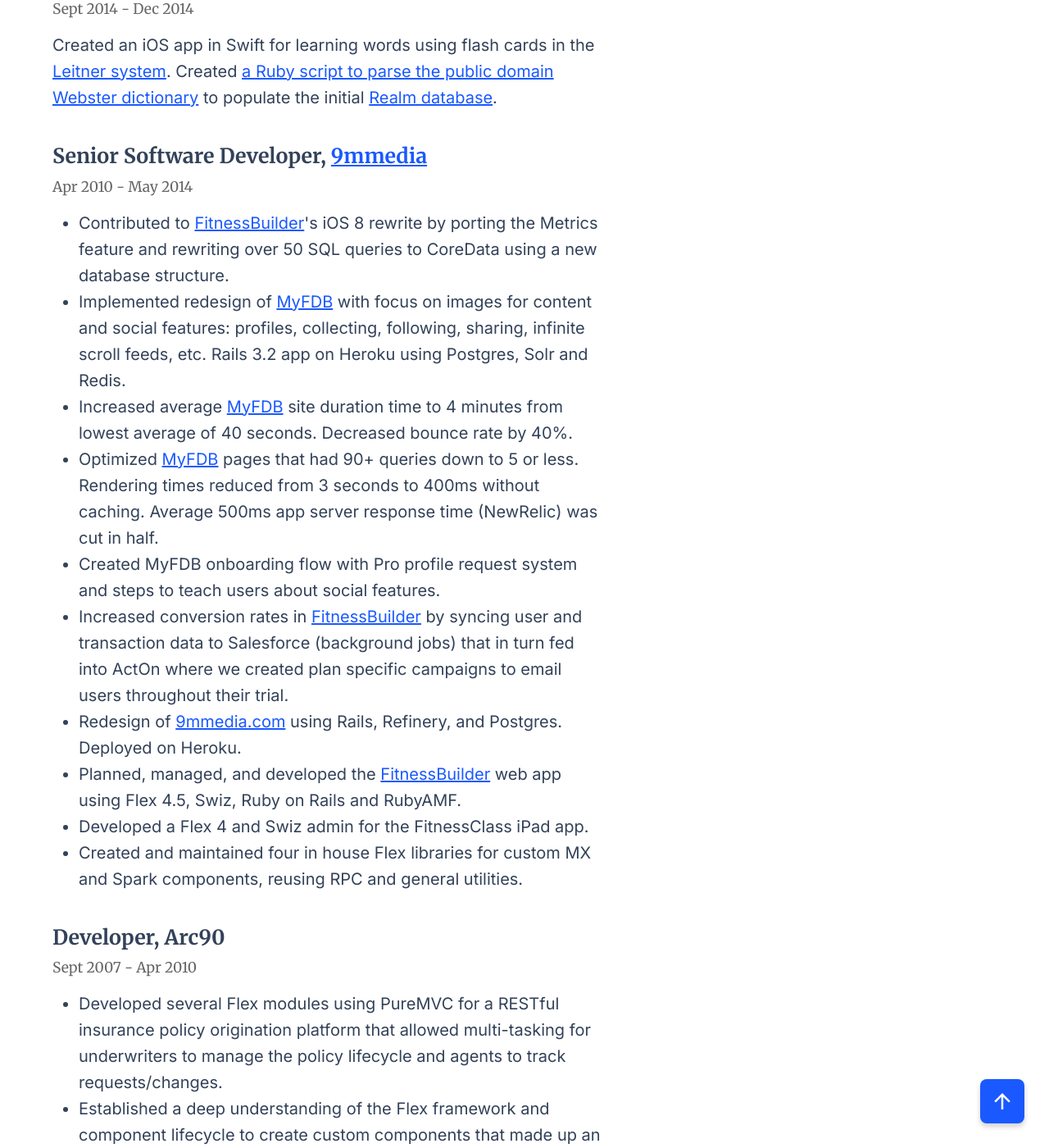
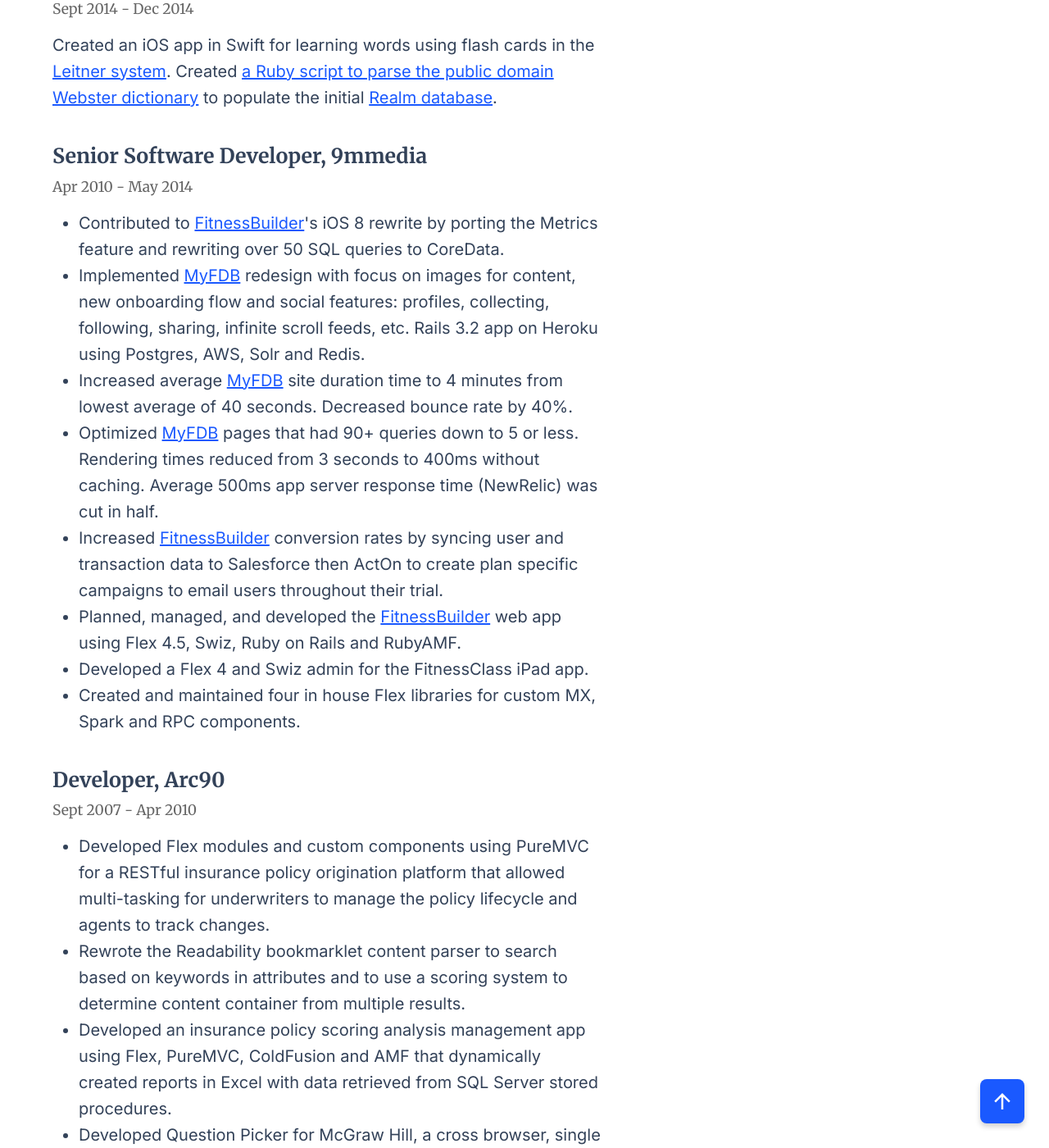
Before and after one commit to javierjulio/javierjulio.github.io, a Jekyll site: the page built from resume.html, in a window 1280 px wide and 1400 px high, scrolled down 873 px. Shown: the whole window at 82% size. Built offline with Jekyll 4.4.1, drawn with Linux system fonts in a browser that asks for light colours; some of the changed text lies outside the part shown.

Commit message:
Minor text updates
Also removes 9mmedia.com link since the site/company isn't up anymore.

```diff
--- a/resume.html
+++ b/resume.html
@@ -22,31 +22,26 @@ permalink: /resume/
 
 <h3 class="job-title">Contract, WordLab (<a href="https://www.jackpocket.com/">Jackpocket</a>)</h3>
 <p class="job-date">Sept 2014 - Dec 2014</p>
-
 <p>Created an iOS app in Swift for learning words using flash cards in the <a href="https://en.wikipedia.org/wiki/Leitner_system">Leitner system</a>. Created <a href="https://github.com/javierjulio/dictionary">a Ruby script to parse the public domain Webster dictionary</a> to populate the initial <a href="https://realm.io">Realm database</a>.
 
-<h3 class="job-title">Senior Software Developer, <a href="http://www.9mmedia.com">9mmedia</a></h3>
+<h3 class="job-title">Senior Software Developer, 9mmedia</h3>
 <p class="job-date">Apr 2010 - May 2014</p>
 <ul>
-  <li>Contributed to <a href="https://www.pumpone.com/fitnessbuilder">FitnessBuilder</a>'s iOS 8 rewrite by porting the Metrics feature and rewriting over 50 SQL queries to CoreData using a new database structure.</li>
-  <li>Implemented redesign of <a href="https://www.linkedin.com/company/my-fashion-database-inc./about/">MyFDB</a> with focus on images for content and social features: profiles, collecting, following, sharing, infinite scroll feeds, etc. Rails 3.2 app on Heroku using Postgres, Solr and Redis.</li>
+  <li>Contributed to <a href="https://www.pumpone.com/fitnessbuilder">FitnessBuilder</a>'s iOS 8 rewrite by porting the Metrics feature and rewriting over 50 SQL queries to CoreData.</li>
+  <li>Implemented <a href="https://www.linkedin.com/company/my-fashion-database-inc./about/">MyFDB</a> redesign with focus on images for content, new onboarding flow and social features: profiles, collecting, following, sharing, infinite scroll feeds, etc. Rails 3.2 app on Heroku using Postgres, AWS, Solr and Redis.</li>
   <li>Increased average <a href="https://www.linkedin.com/company/my-fashion-database-inc./about/">MyFDB</a> site duration time to 4 minutes from lowest average of 40 seconds. Decreased bounce rate by 40%.</li>
   <li>Optimized <a href="https://www.linkedin.com/company/my-fashion-database-inc./about/">MyFDB</a> pages that had 90+ queries down to 5 or less. Rendering times reduced from 3 seconds to 400ms without caching. Average 500ms app server response time (NewRelic) was cut in half.</li>
-  <li>Created MyFDB onboarding flow with Pro profile request system and steps to teach users about social features.</li>
-  <li>Increased conversion rates in <a href="https://www.pumpone.com/fitnessbuilder">FitnessBuilder</a> by syncing user and transaction data to Salesforce (background jobs) that in turn fed into ActOn where we created plan specific campaigns to email users throughout their trial.</li>
-  <li>Redesign of <a href="http://www.9mmedia.com">9mmedia.com</a> using Rails, Refinery, and Postgres. Deployed on Heroku.</li>
+  <li>Increased <a href="https://www.pumpone.com/fitnessbuilder">FitnessBuilder</a> conversion rates by syncing user and transaction data to Salesforce then ActOn to create plan specific campaigns to email users throughout their trial.</li>
 	<li>Planned, managed, and developed the <a href="https://www.pumpone.com/fitnessbuilder">FitnessBuilder</a> web app using Flex 4.5, Swiz, Ruby on Rails and RubyAMF.</li>
 	<li>Developed a Flex 4 and Swiz admin for the FitnessClass iPad app.</li>
-	<li>Created and maintained four in house Flex libraries for custom MX and Spark components, reusing RPC and general utilities.</li>
+	<li>Created and maintained four in house Flex libraries for custom MX, Spark and RPC components.</li>
 </ul>
 
 <h3 class="job-title">Developer, Arc90</h3>
 <p class="job-date">Sept 2007 - Apr 2010</p>
 <ul>
-	<li>Developed several Flex modules using PureMVC for a RESTful insurance policy origination platform that allowed multi-tasking for underwriters to manage the policy lifecycle and agents to track requests/changes.</li>
-	<li>Established a deep understanding of the Flex framework and component lifecycle to create custom components that made up an in house library.</li>
+	<li>Developed Flex modules and custom components using PureMVC for a RESTful insurance policy origination platform that allowed multi-tasking for underwriters to manage the policy lifecycle and agents to track changes.</li>
 	<li>Rewrote the Readability bookmarklet content parser to search based on keywords in attributes and to use a scoring system to determine content container from multiple results.</li>
-	<li>Handled frequent changes and enhancements for multiple modular projects simultaneously delivering on time in an agile environment.</li>
 	<li>Developed an insurance policy scoring analysis management app using Flex, PureMVC, ColdFusion and AMF that dynamically created reports in Excel with data retrieved from SQL Server stored procedures.</li>
 	<li>Developed Question Picker for McGraw Hill, a cross browser, single page AJAX app with jQuery that used nested categories, dynamic modal windows, and complex addition/removal of questions.</li>
 </ul>
@@ -54,10 +49,10 @@ permalink: /resume/
 <h3 class="job-title">Developer, <a href="https://www.aboutweb.com/">AboutWeb</a></h3>
 <p class="job-date">Oct 2005 - Sept 2007</p>
 <ul>
-	<li>Developed a custom CMS with template, document and element versioning as a ColdFusion 8, object oriented Model Glue application for the <a href="https://www.nih.gov" title="National Institutes of Health">NIH</a>.</li>
-	<li>Redesigned company site from ground up using web standards.</li>
-	<li>Developed class management tool for Intelliworks as part of their ColdFusion based CRM application for Higher Education.</li>
-	<li>Enhanced an object oriented, Model Glue, ColdFusion, Flash form based application for <abbr title="American Academy of Otolaryngology">AAO</abbr> where doctors could submit research papers and have their peers review them.</li>
+	<li>Developed a CMS with template, document and element versioning as a ColdFusion 8, Model Glue app for the <a href="https://www.nih.gov" title="National Institutes of Health">NIH</a>.</li>
+	<li>Redesigned AboutWeb site from ground up using web standards.</li>
+	<li>Developed class management tool for Intelliworks in their ColdFusion based CRM app for Higher Education.</li>
+	<li>Enhanced a Model Glue, ColdFusion, Flash form based app for <abbr title="American Academy of Otolaryngology">AAO</abbr> where doctors can submit research papers with peer review.</li>
 </ul>
 
 <h3 class="job-title">Developer, Katrina Lost</h3>
```
Also changed, not shown: other parts of resume.html (+1 -1 lines).
